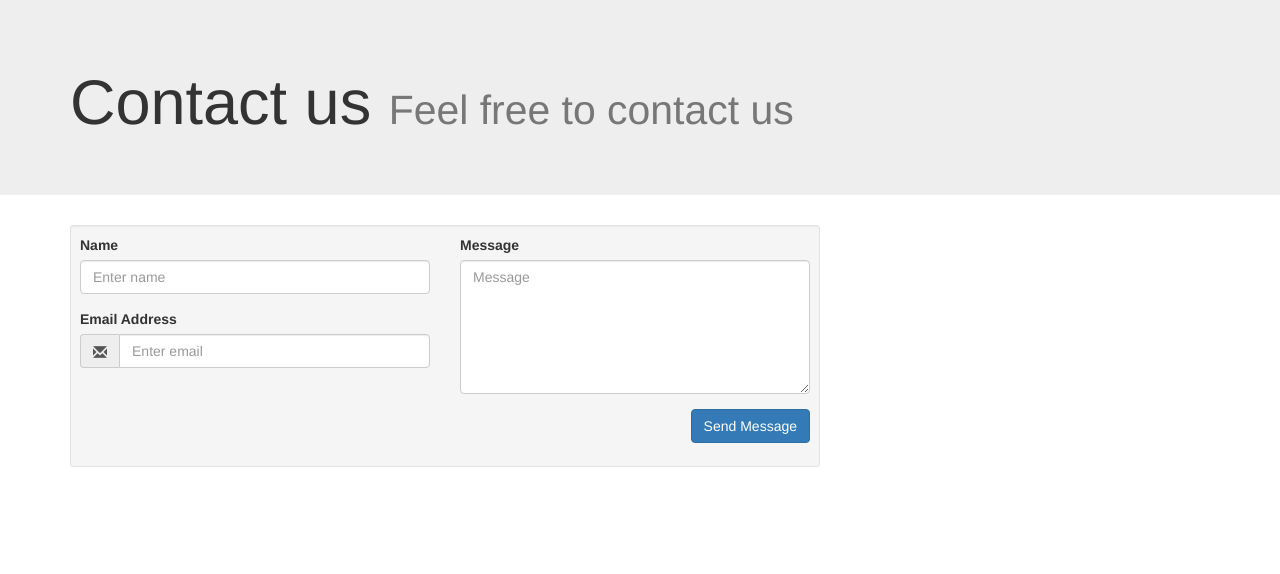
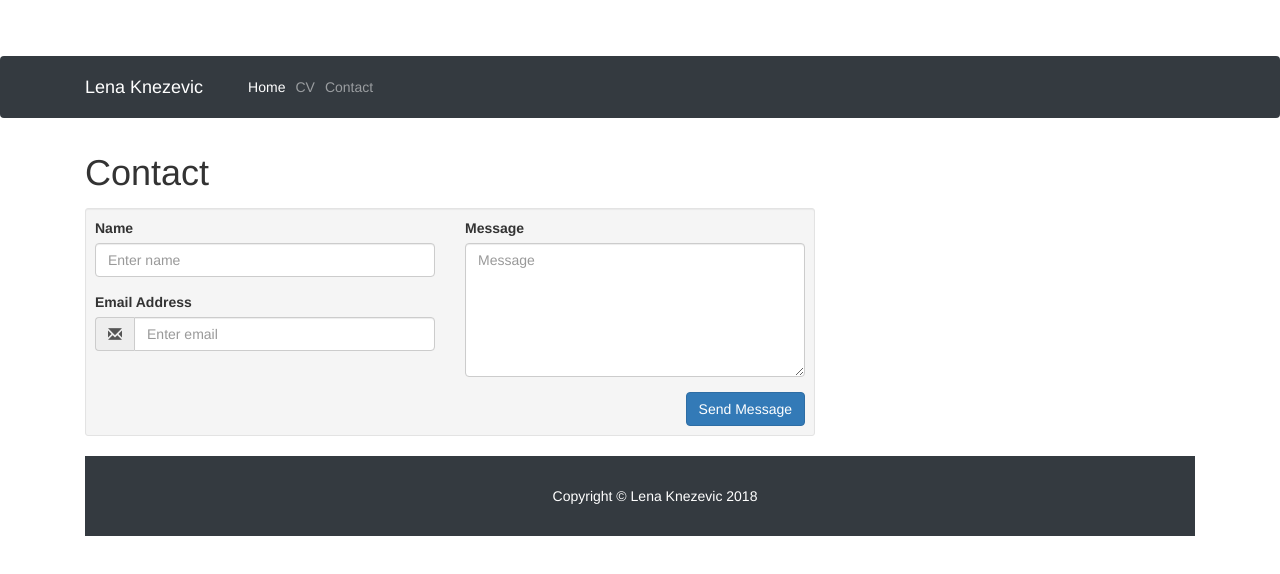
Before and after one commit to knejel/portfolio, a website: page portfolio/contact.html in a window 1280 px wide. Drawn offline with nearby package versions, Linux system fonts and the light colour scheme.

Commit message:
Update contact.html

```diff
--- a/portfolio/contact.html
+++ b/portfolio/contact.html
@@ -1,18 +1,65 @@
+<!DOCTYPE html>
+<html lang="en">
+
+  <head>
+
+    <meta charset="utf-8">
+    <meta name="viewport" content="width=device-width, initial-scale=1, shrink-to-fit=no">
+    <meta name="description" content="">
+    <meta name="author" content="">
+
+    <title>Lena Knezevic</title>
+
+    <!-- Bootstrap core CSS -->
+    <link href="vendor/bootstrap/css/bootstrap.min.css" rel="stylesheet">
+
+    <!-- Custom styles for this template -->
+    <link href="css/portfolio-item.css" rel="stylesheet">
+
 <link href="//netdna.bootstrapcdn.com/bootstrap/3.1.0/css/bootstrap.min.css" rel="stylesheet" id="bootstrap-css">
 <script src="//netdna.bootstrapcdn.com/bootstrap/3.1.0/js/bootstrap.min.js"></script>
 <script src="//code.jquery.com/jquery-1.11.1.min.js"></script>
 <!------ Include the above in your HEAD tag ---------->
 
-<div class="jumbotron jumbotron-sm">
+    </head>
+
+      <body>
+
+    <!-- Navigation -->
+    <nav class="navbar navbar-expand-lg navbar-dark bg-dark fixed-top">
+      <div class="container">
+        <a class="navbar-brand" href="#">Lena Knezevic</a>
+        <button class="navbar-toggler" type="button" data-toggle="collapse" data-target="#navbarResponsive" aria-controls="navbarResponsive" aria-expanded="false" aria-label="Toggle navigation">
+          <span class="navbar-toggler-icon"></span>
+        </button>
+        <div class="collapse navbar-collapse" id="navbarResponsive">
+          <ul class="navbar-nav ml-auto">
+            <li class="nav-item active">
+              <a class="nav-link" href="https://knejel.github.io/portfolio/portfolio/index.html">Home
+                <span class="sr-only">(current)</span>
+              </a>
+            </li>
+            <li class="nav-item">
+              <a class="nav-link" href="https://knejel.github.io/portfolio/portfolio/Knezevic_CV.pdf">CV</a>
+            </li>
+            <li class="nav-item">
+              <a class="nav-link" href="https://knejel.github.io/portfolio/portfolio/contact.html">Contact</a>
+            </li>
+          </ul>
+        </div>
+      </div>
+    </nav>
+
+    <!-- Page Content -->
     <div class="container">
-        <div class="row">
-            <div class="col-sm-12 col-lg-12">
-                <h1 class="h1">
-                    Contact us <small>Feel free to contact us</small></h1>
-            </div>
-        </div>
-    </div>
-</div>
+
+      <!-- Portfolio Item Heading -->
+      <h1 class="my-4">Contact
+      </h1>
+
+      <!-- Portfolio Item Row -->
+      <div class="row">
+
 <div class="container">
     <div class="row">
         <div class="col-md-8">
@@ -52,3 +99,22 @@
         </div>
     </div>
 </div>
+
+           </div>
+    <!-- /.container -->
+
+    <!-- Footer -->
+    <footer class="py-5 bg-dark">
+      <div class="container">
+        <p class="m-0 text-center text-white">Copyright &copy; Lena Knezevic 2018</p>
+      </div>
+      <!-- /.container -->
+    </footer>
+
+    <!-- Bootstrap core JavaScript -->
+    <script src="vendor/jquery/jquery.min.js"></script>
+    <script src="vendor/bootstrap/js/bootstrap.bundle.min.js"></script>
+
+  </body>
+
+</html>
```
